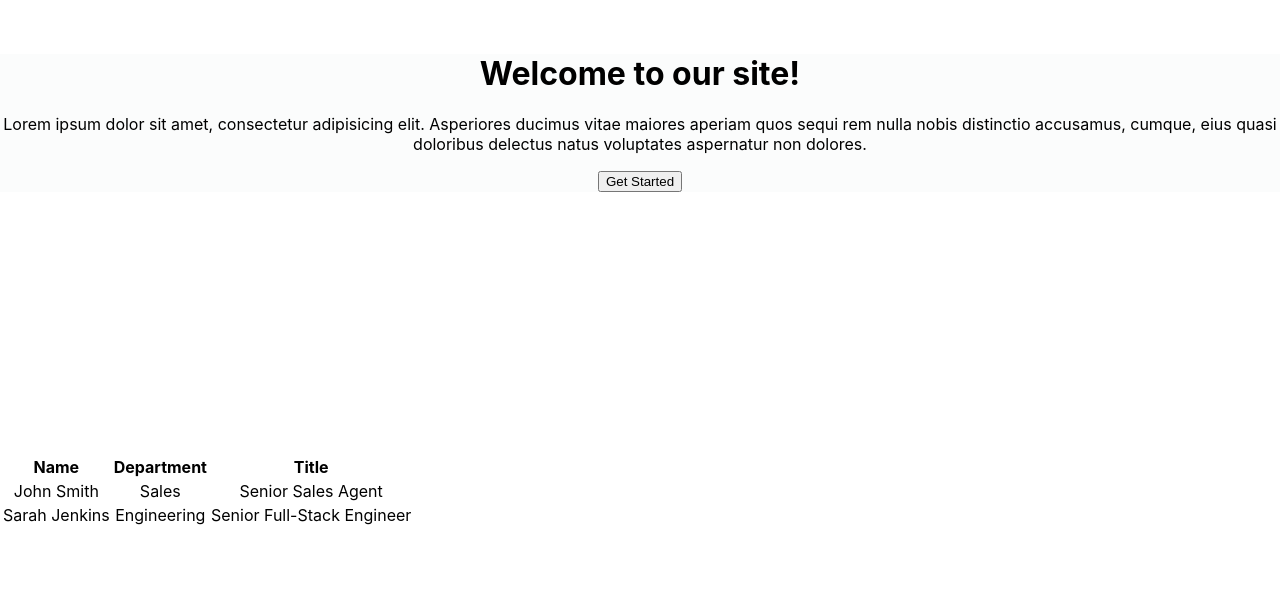
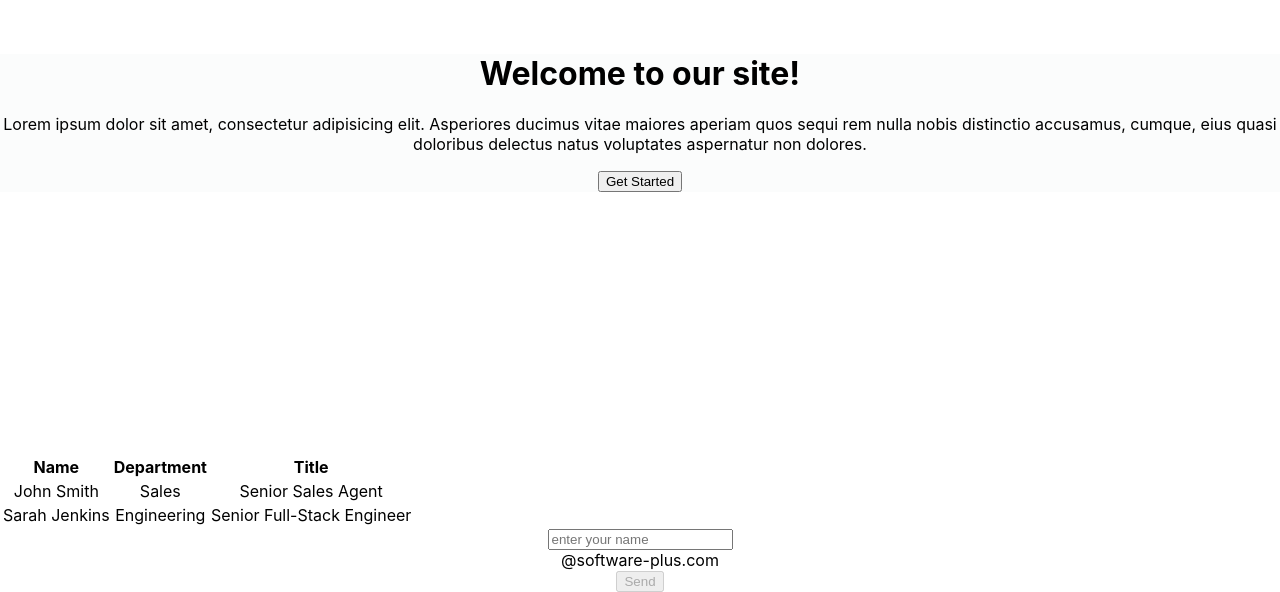
Before and after one commit to sungeun101/react-testing, a React (Create React App) app: page / in a window 1280 px wide. Shown: the part 370-962 px from the top of the page. Before the commit the page ends 898 px from the top, so only its background shows below. Built offline with nearby package versions, Linux system fonts and the light colour scheme.

Commit message:
test if event handler from parent component being called

```diff
--- a/src/App.tsx
+++ b/src/App.tsx
@@ -1,37 +1,39 @@
-import React from "react";
-import "./App.css";
-import Jumbotron from "./Jumbotron";
-import Table from "./Table";
+import React from 'react'
+import './App.css'
+import EmployeeEmail from './EmployeeEmail'
+import Jumbotron from './Jumbotron'
+import Table from './Table'
 
 export interface IEmployee {
-  id: number;
-  name: string;
-  department: string;
-  title: string;
+  id: number
+  name: string
+  department: string
+  title: string
 }
 
 function App() {
   const employees: IEmployee[] = [
     {
       id: 1,
-      name: "John Smith",
-      department: "Sales",
-      title: "Senior Sales Agent",
+      name: 'John Smith',
+      department: 'Sales',
+      title: 'Senior Sales Agent'
     },
     {
       id: 2,
-      name: "Sarah Jenkins",
-      department: "Engineering",
-      title: "Senior Full-Stack Engineer",
-    },
-  ];
+      name: 'Sarah Jenkins',
+      department: 'Engineering',
+      title: 'Senior Full-Stack Engineer'
+    }
+  ]
 
   return (
     <div className="App">
       <Jumbotron />
       <Table employees={employees} />
+      <EmployeeEmail />
     </div>
-  );
+  )
 }
 
-export default App;
+export default App
--- a/src/EmployeeEmail.tsx
+++ b/src/EmployeeEmail.tsx
@@ -1,9 +1,15 @@
 import { useState } from 'react'
+import SendBtn from './SendBtn'
 
 const EmployeeEmail = () => {
   const [email, setEmail] = useState('')
+
   const handleChange = (event: { target: { value: string } }) =>
     setEmail(event.target.value.split(' ').join('.'))
+
+  const handleSubmit = (event: React.MouseEvent<HTMLButtonElement>) => {
+    event.preventDefault()
+  }
 
   return (
     <div className="w-50 m-3">
@@ -20,6 +26,7 @@ const EmployeeEmail = () => {
         </div>
       </div>
       {email ? <span>{`${email}@software-plus.com`}</span> : null}
+      <SendBtn handleSubmit={handleSubmit} email={email} />
     </div>
   )
 }
--- /dev/null
+++ b/src/SendBtn.tsx
@@ -0,0 +1,16 @@
+import React from 'react'
+
+export default function SendBtn(props: {
+  handleSubmit: React.MouseEventHandler<HTMLButtonElement>
+  email: string
+}) {
+  return (
+    <button
+      type="submit"
+      onClick={props.handleSubmit}
+      disabled={Boolean(props.email === '')}
+    >
+      Send
+    </button>
+  )
+}
```
Also changed, not shown: 1 other file (tests, documents, lock files or other folders).
